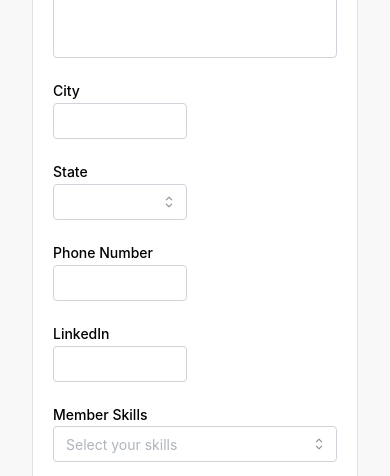
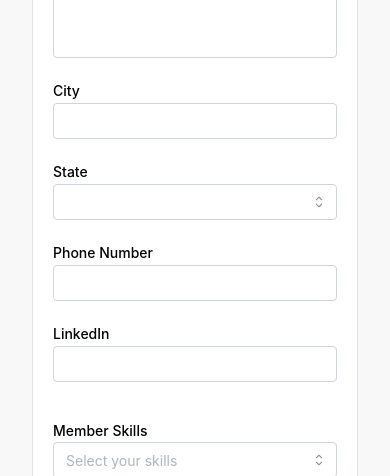
Before and after one commit to AlignedWorks/CVxMantineUI, a React (Vite) app: page /user-profile/edit in a window 390 px wide. Shown: the part 365-841 px from the top of the page. Built offline with nearby package versions, Linux system fonts and the light colour scheme; no server answers.

Commit message:
Fix form display for mobile

```diff
--- a/src/pages/Collaborative/Edit.page.tsx
+++ b/src/pages/Collaborative/Edit.page.tsx
@@ -264,7 +264,7 @@ export function EditCollaborative() {
           />
 
           <Grid>
-            <Grid.Col span={6}>
+            <Grid.Col span={{ base: 12, md: 6}}>
               <TextInput
                 label="Website URL"
                 placeholder="https://example.com"
@@ -289,7 +289,7 @@ export function EditCollaborative() {
                 mb="md"
               />
             </Grid.Col>
-            <Grid.Col span={6}>
+            <Grid.Col span={{ base: 12, md: 6}}>
               <ImageField
                 label="Logo"
                 initialImageUrl={formValues?.logoUrl}
--- a/src/pages/CreateCollaborative.page.tsx
+++ b/src/pages/CreateCollaborative.page.tsx
@@ -474,7 +474,7 @@ export function CreateCollaborative() {
           Revenue Sharing Pool
       </Title>
 
-      <SimpleGrid cols={2}>
+      <SimpleGrid cols={{ base: 1, sm: 1, md: 2 }}>
         <TextInput
           rightSection={revenueShare}
           label="% of Revenue to the Collab Pool"
--- a/src/pages/EditUserProfile.page.tsx
+++ b/src/pages/EditUserProfile.page.tsx
@@ -264,7 +264,7 @@ export function EditUserProfile() {
         />
 
         <Grid>
-            <Grid.Col span={6}>
+            <Grid.Col span={{ base: 12, md: 6 }}>
                 <TextInput
                     label="City"
                     value={formValues?.city || ''}
@@ -292,7 +292,7 @@ export function EditUserProfile() {
                     mb="lg"
                 />
             </Grid.Col>
-            <Grid.Col span={6}>
+            <Grid.Col span={{ base: 12, md: 6 }}>
                 {formValues && (
                   <ImageField
                       label="Profile Picture"
```
